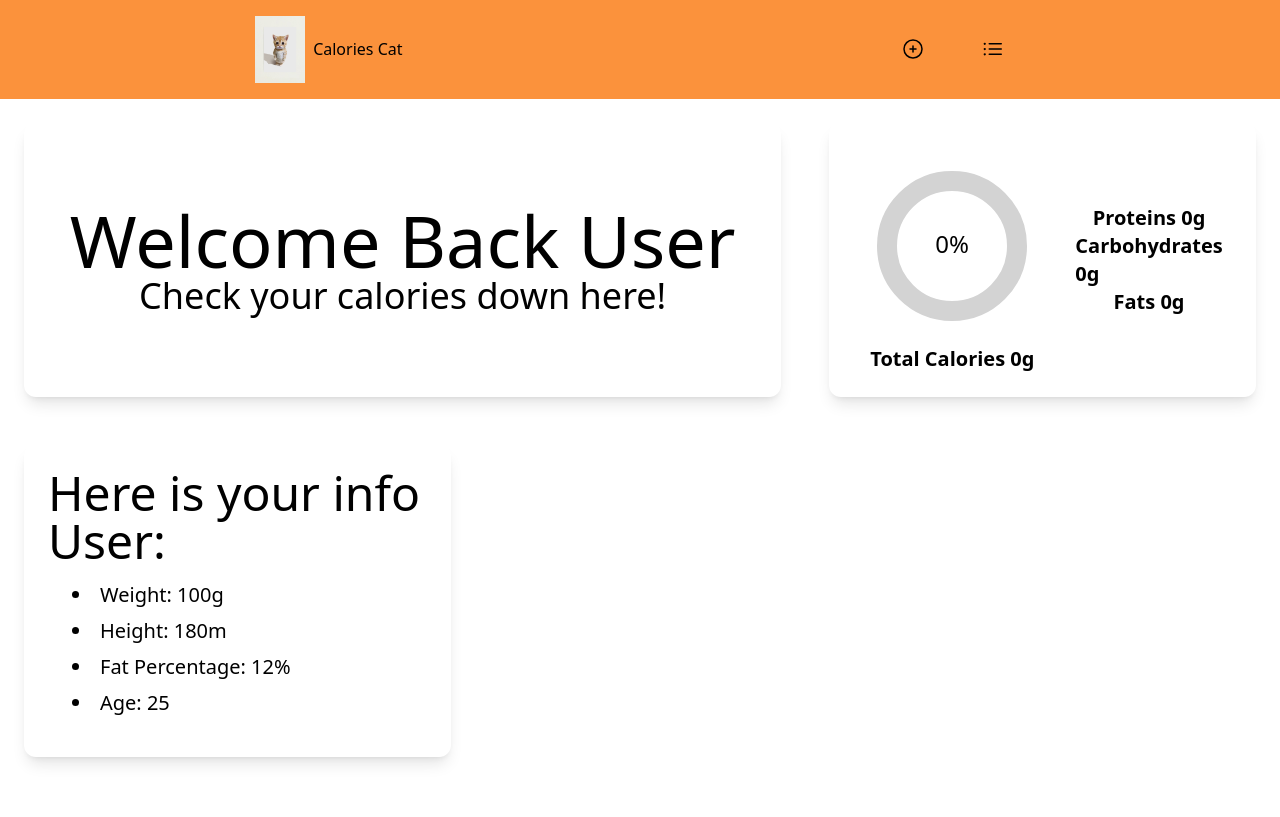
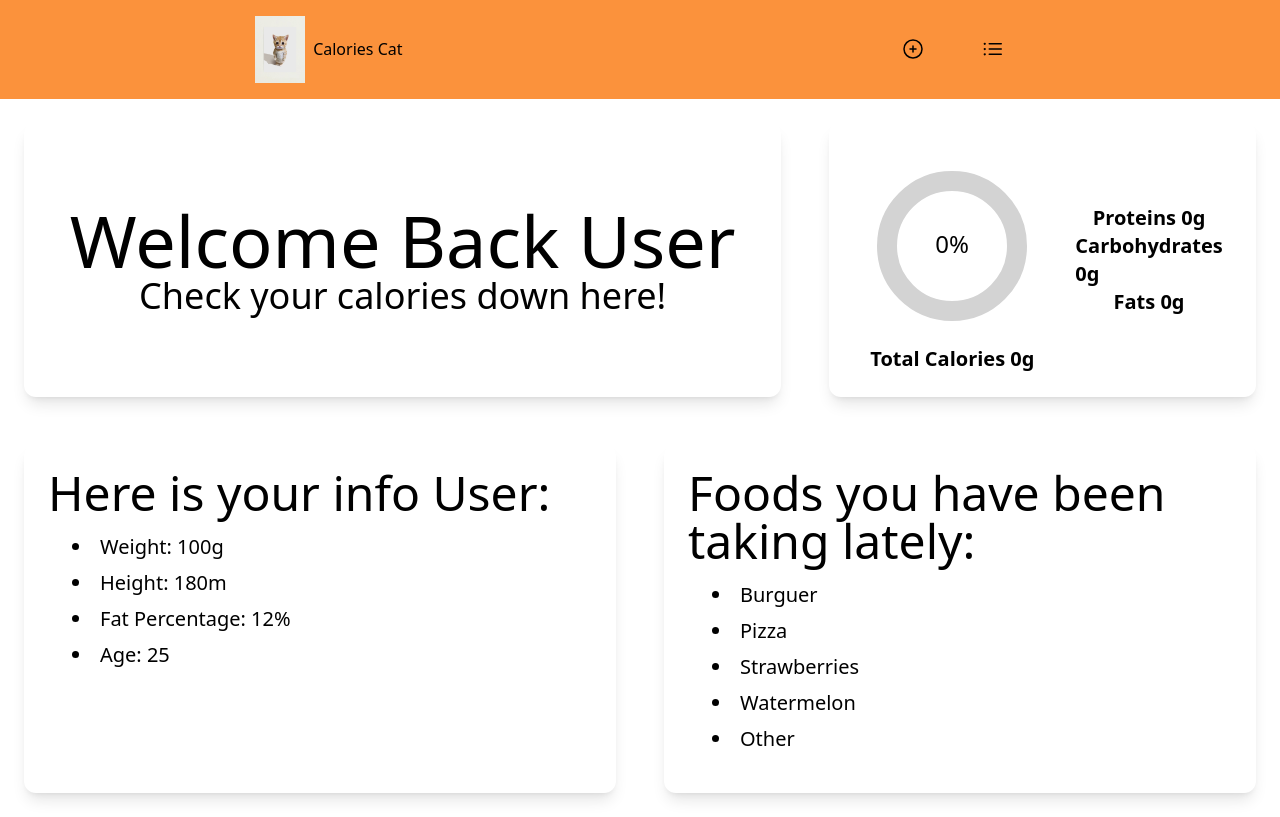
Before and after one commit to EduardoJRP/NutriTrack, a Next.js app: page / in a window 1280 px wide. Built offline with nearby package versions, Linux system fonts and the light colour scheme; no server answers; the database is empty.

Commit message:
update: added the FavoriteFoodList component

```diff
--- a/app/components/Main/FavoriteFoodList.tsx
+++ b/app/components/Main/FavoriteFoodList.tsx
@@ -0,0 +1,22 @@
+import React from 'react';
+
+interface FavoriteFoodListProps {
+  className?: string;
+}
+
+const FavoriteFoodList: React.FC<FavoriteFoodListProps> = ({ className }) => {
+  return (
+    <div className={`m-6 p-6 rounded-xl shadow-lg ${className}`}>
+      <h2 className="text-5xl">Foods you have been taking lately:</h2>
+      <ul className="list-disc list-inside m-4">
+        <li className="text-xl m-2">Burguer</li>
+        <li className="text-xl m-2">Pizza</li>
+        <li className="text-xl m-2">Strawberries</li>
+        <li className="text-xl m-2">Watermelon</li>
+        <li className="text-xl m-2">Other</li>
+      </ul>
+    </div>
+  );
+};
+
+export default FavoriteFoodList;
--- a/app/page.tsx
+++ b/app/page.tsx
@@ -5,6 +5,7 @@ import NavBar from './components/Common/NavBar';
 import TotalInfoCard from './components/Main/TotalInfoCard';
 import UserWelcomeCard from './components/Main/UserWelcomeCard';
 import UserInfo from './components/Main/UserInfo';
+import FavoriteFoodList from './components/Main/FavoriteFoodList';
 
 export default function Home() {
   return (
@@ -16,7 +17,8 @@ export default function Home() {
           <TotalInfoCard className="w-1/3" />
         </div>
         <div className='flex flex-row'>
-          <UserInfo className="w-1/3" />
+          <UserInfo className="w-1/2" />
+          <FavoriteFoodList className="w-1/2" />
         </div>
       </div>
     </div>
```
